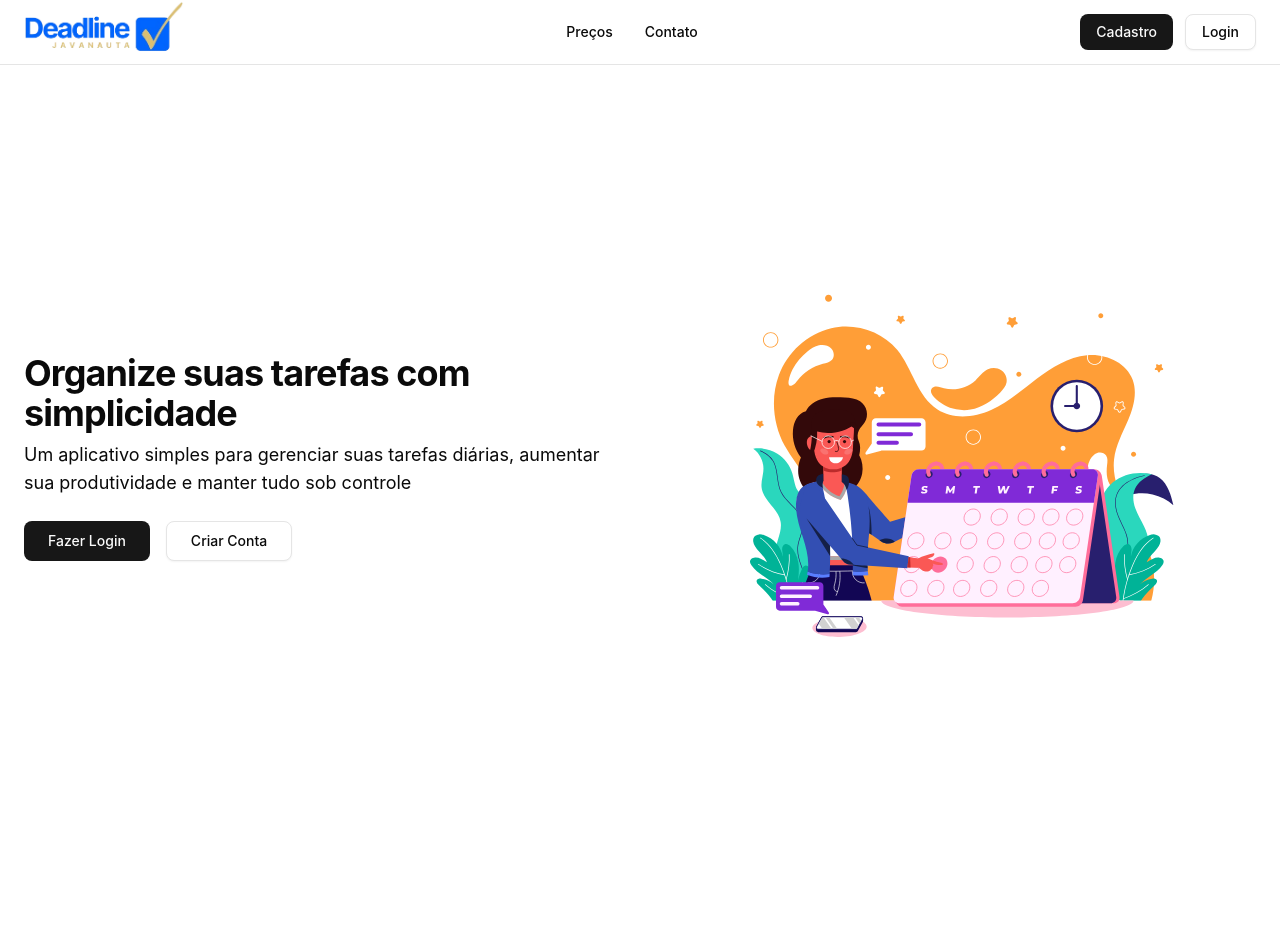
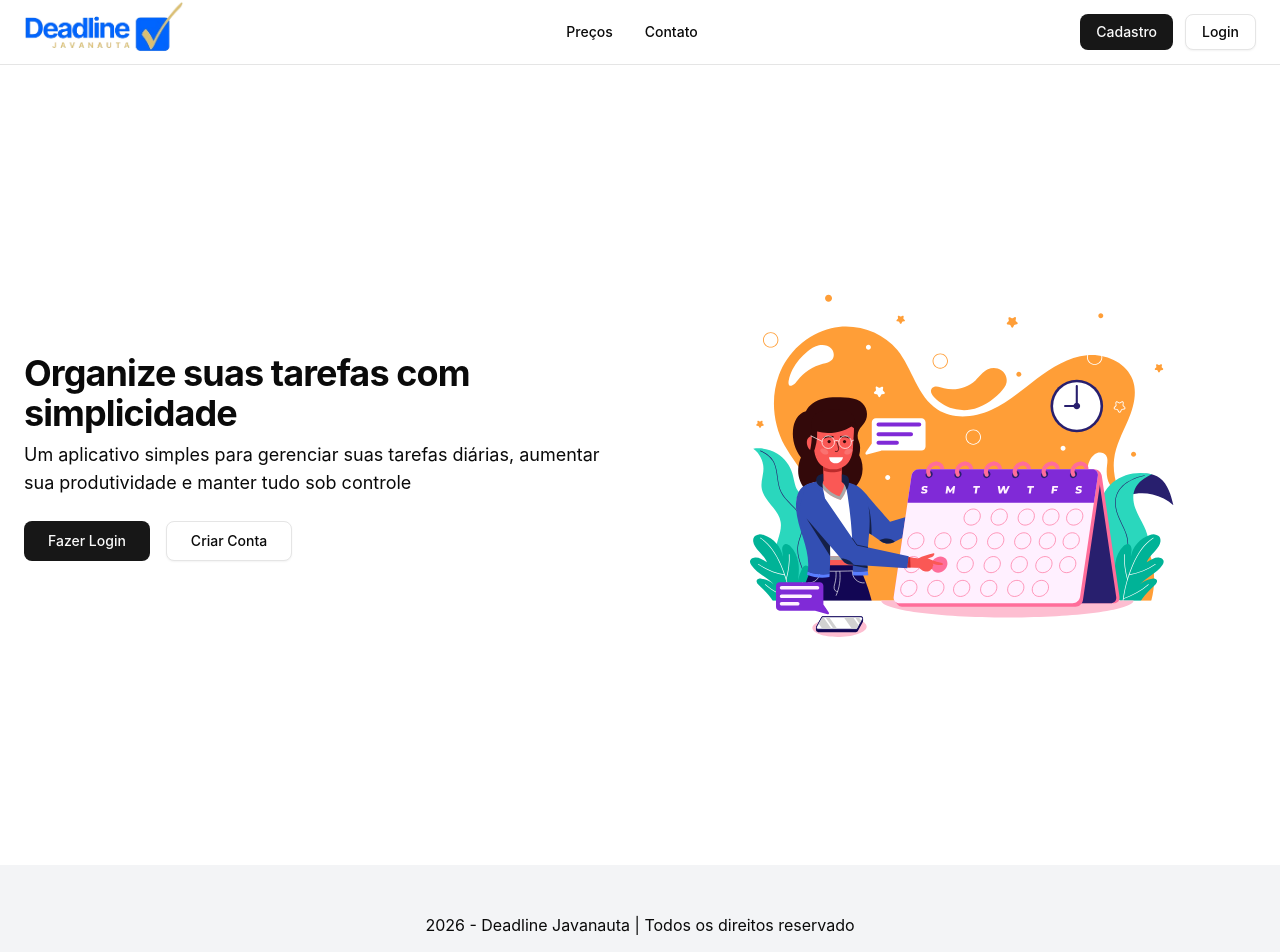
Before and after one commit to linikerpapke/agendador-tarefas-react, a React (Vite) app: page / in a window 1280 px wide. Shown: the top 952 px of the page. Before the commit the page ends 865 px from the top, so only its background shows below. Built offline with nearby package versions, Linux system fonts and the light colour scheme.

Commit message:
criando footer

```diff
--- a/src/layouts/MainLayout.tsx
+++ b/src/layouts/MainLayout.tsx
@@ -1,4 +1,5 @@
 import { Header } from "@/components/shared/Header";
+import { Footer } from "@/pages/Home/Footer";
 import { Outlet } from "react-router";
 
 export function MainLayout() {
@@ -9,6 +10,7 @@ export function MainLayout() {
             <main>
                 <Outlet />
             </main>
+            <Footer />
         </>
     )
 }
--- /dev/null
+++ b/src/pages/Home/Footer.tsx
@@ -0,0 +1,8 @@
+export function Footer() {
+
+    return (
+        <footer className="bg-gray-100 h-30 flex items-center justify-center">
+            <p> {new Date().getFullYear()} - Deadline Javanauta | Todos os direitos reservado</p>
+        </footer>
+    )
+}
```
